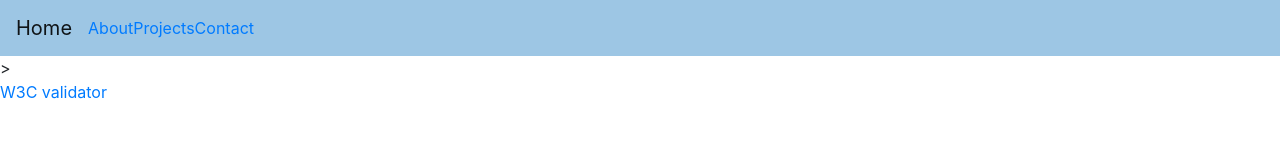
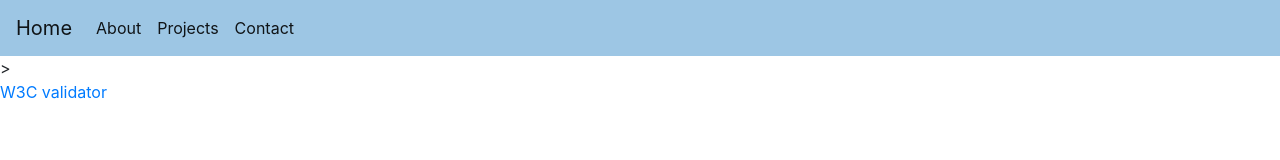
Before and after one commit to alisa-lu/alisa-lu.github.io, a plain HTML site: page index.html in a window 1280 px wide. Drawn offline with nearby package versions, Linux system fonts and the light colour scheme.

Commit message:
fixing syntax error

```diff
--- a/index.html
+++ b/index.html
@@ -31,13 +31,13 @@ EMAIL: alisasl@uci.edu
     <div class="collapse navbar-collapse" id="navbarNav">
       <ul class="navbar-nav">
         <li class="nav-item active">
-          <a class=nav-link" href="#about">About <span class="sr-only">(current)</span></a>
+          <a class="nav-link" href="#about">About <span class="sr-only">(current)</span></a>
         </li>
         <li class="nav-item active">
-          <a class=nav-link" href="#projects">Projects</a>
+          <a class="nav-link" href="#projects">Projects</a>
         </li>
         <li class="nav-item active">
-          <a class=nav-link" href="#contact">Contact</a>
+          <a class="nav-link" href="#contact">Contact</a>
         </li>
       </ul>
     </div>
```
